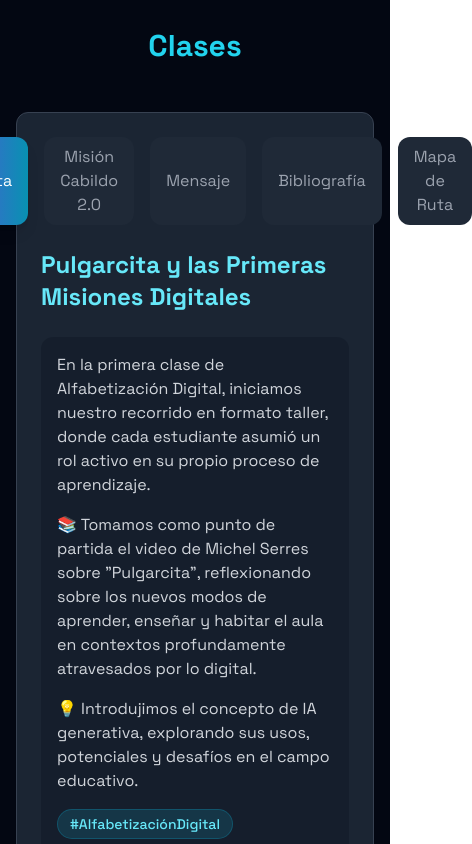
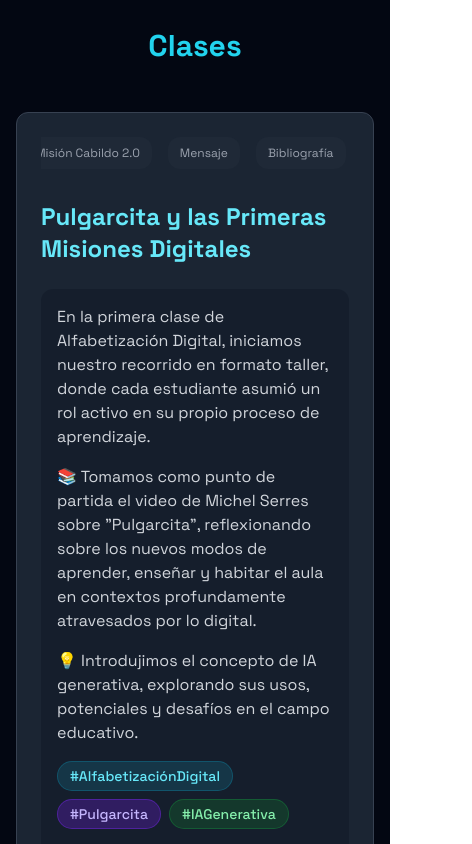
Before and after one commit to ipesfa/alfabetizaciondigital, a Next.js app: page / in a window 390 px wide. Shown: the part 880-1724 px from the top of the page, 472 px wide, since content can reach past the window. Built offline with nearby package versions, Linux system fonts and the light colour scheme.

Commit message:
Optimización responsive: tabs y iframes en sección Clases para móvil

```diff
--- a/app/page.tsx
+++ b/app/page.tsx
@@ -241,15 +241,15 @@ export default function Home() {
             <Card className="bg-gray-800/90 border border-gray-700 hover:border-cyan-500/50 transition-colors">
               <CardContent className="p-6">
                 <div className="space-y-6">
-                  <div className="flex gap-4 justify-center">
-                    {["Pulgarcita", "Misión Cabildo 2.0", "Mensaje", "Bibliografía", "Mapa de Ruta"].map((tab, index) => (
+                  <div className="flex gap-4 justify-center overflow-x-auto pb-2 scrollbar-thin scrollbar-thumb-cyan-700 scrollbar-track-gray-800">
+                    {['Pulgarcita', 'Misión Cabildo 2.0', 'Mensaje', 'Bibliografía', 'Mapa de Ruta'].map((tab, index) => (
                       <button
                         key={tab}
                         onClick={() => setActiveTab(index)}
-                        className={`px-4 py-2 rounded-lg transition-all duration-300 ${
+                        className={`px-3 py-2 text-xs sm:text-sm md:px-4 md:py-2 rounded-lg transition-all duration-300 whitespace-nowrap ${
                           activeTab === index
-                            ? "bg-gradient-to-r from-purple-600 to-cyan-600 text-white shadow-lg"
-                            : "bg-gray-800 text-gray-400 hover:bg-gray-700"
+                            ? 'bg-gradient-to-r from-purple-600 to-cyan-600 text-white shadow-lg'
+                            : 'bg-gray-800 text-gray-400 hover:bg-gray-700'
                         }`}
                       >
                         {tab}
@@ -291,7 +291,7 @@ export default function Home() {
                             frameBorder="0"
                             allow="camera;microphone;geolocation;display-capture;clipboard-write"
                             style={{ width: '100%', height: '100%', display: 'block' }}
-                            className="w-full h-[500px] md:h-[608px]"
+                            className="w-full h-[300px] md:h-[608px]"
                             title="Padlet colaborativo"
                           ></iframe>
                         </div>
@@ -308,7 +308,7 @@ export default function Home() {
                         <p className="text-gray-300 mb-4">
                           En esta segunda clase, los y las estudiantes asumieron el desafío de diseñar una propuesta digital para reimaginar el 25 de mayo en el futuro, bajo la consigna:
                         </p>
-                        <p className="text-gray-300 mb-4 font-semibold text-cyan-300">
+                        <p className="mb-4 font-semibold text-cyan-300">
                           "¿Cómo recordaríamos el primer gobierno patrio en el año 2125?"
                         </p>
                         <p className="text-gray-300 mb-4">
@@ -660,7 +660,7 @@ export default function Home() {
       </section>
 
       {/* Sección 5: Aula en acción */}
-      <section className="min-h-screen w-full flex flex-col items-center justify-center bg-gray-950 py-16 px-4 sm:px-6">
+      <section className="min-h-screen w-full flex flex-col items-center justify-center bg-gray-900 py-16 px-4 sm:px-6">
         <div className="max-w-6xl mx-auto grid grid-cols-1 md:grid-cols-2 gap-12 items-center">
           <motion.div
             initial={{ opacity: 0, x: -50 }}
```
